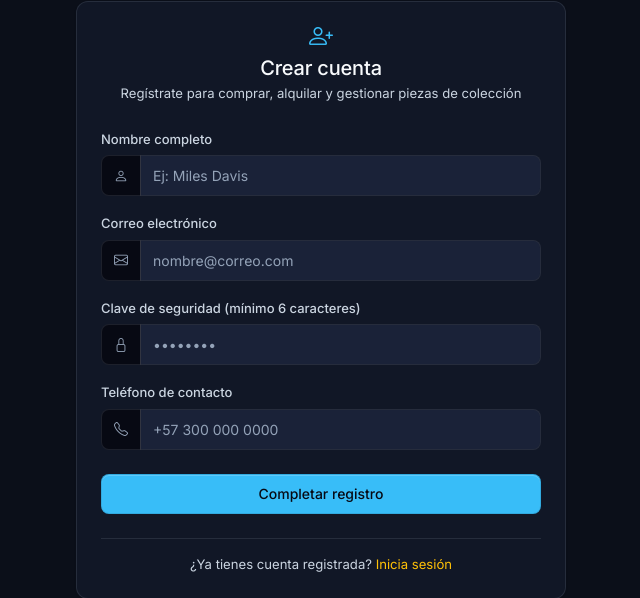
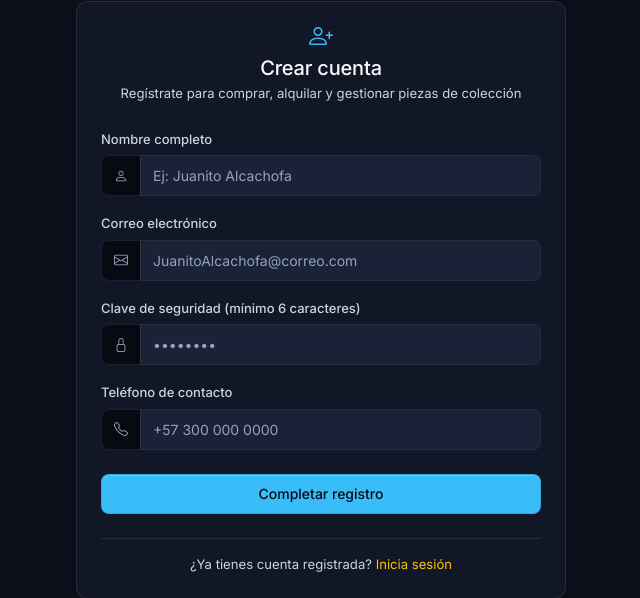
Before and after one commit to Gabolito666/RetroTunes, a Spring Boot app: page /registro in a window 1280 px wide. Shown: the part 107-705 px from the top of the page, without its empty margins (319-959 px from the left). Run offline with Spring Boot 4, Linux system fonts and the light colour scheme.

Commit message:
fix: update placeholder text for user input fields in registro.html

```diff
--- a/src/main/resources/templates/registro.html
+++ b/src/main/resources/templates/registro.html
@@ -23,7 +23,7 @@
                             <span class="input-group-text-retro"><i class="bi bi-person"></i></span>
                             <input type="text" id="nombre_completo" th:field="*{nombre_completo}"
                                    class="form-control form-control-retro" th:errorclass="is-invalid"
-                                   placeholder="Ej: Miles Davis" required>
+                                   placeholder="Ej: Juanito Alcachofa" required>
                         </div>
                         <div class="text-danger small mt-1" th:if="${#fields.hasErrors('nombre_completo')}" th:errors="*{nombre_completo}"></div>
                     </div>
@@ -35,7 +35,7 @@
                             <span class="input-group-text-retro"><i class="bi bi-envelope"></i></span>
                             <input type="email" id="correo" th:field="*{correo}"
                                    class="form-control form-control-retro" th:errorclass="is-invalid"
-                                   placeholder="nombre@correo.com" required>
+                                   placeholder="JuanitoAlcachofa@correo.com" required>
                         </div>
                         <div class="text-danger small mt-1" th:if="${#fields.hasErrors('correo')}" th:errors="*{correo}"></div>
                     </div>
```
Also changed, not shown: 1 other file.
